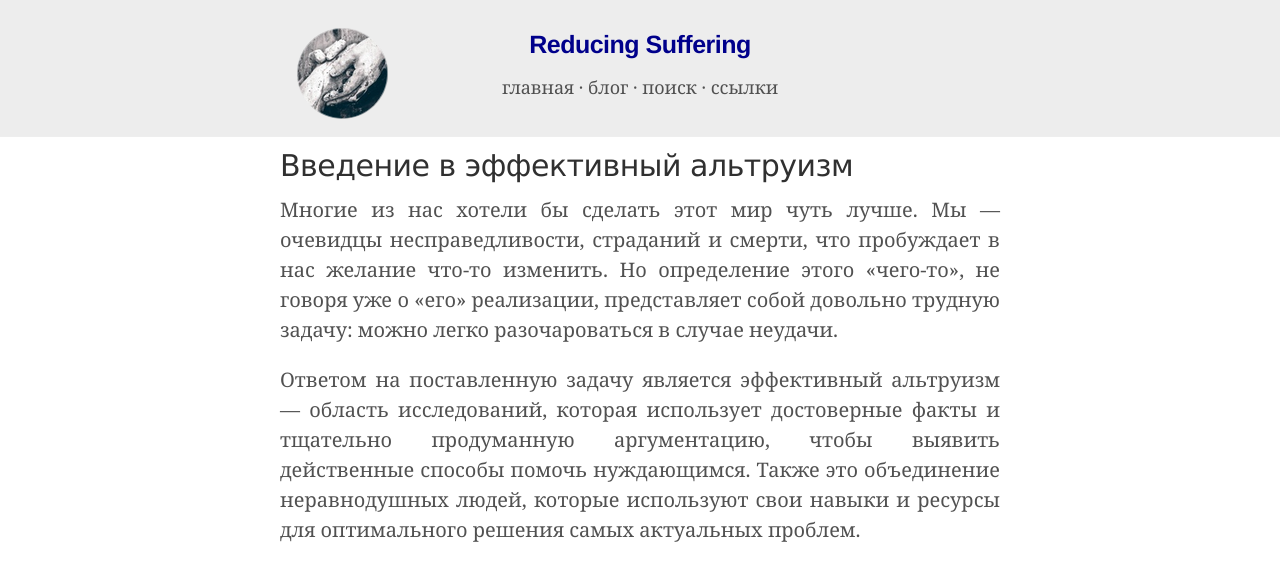
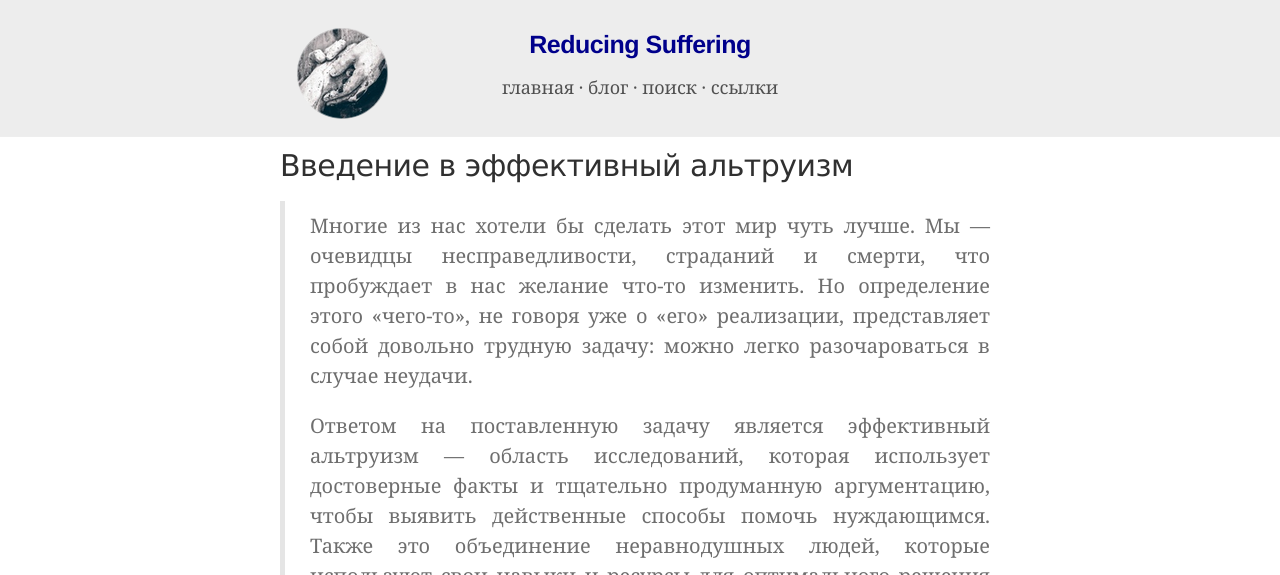
Before and after one commit to ReducingSuffering/reducingsuffering.github.io, a Jekyll site: the page built from _posts/wt/СМИ/CEA/2020-11-08-78.md, in a window 1280 px wide. Shown: the top 575 px of the page. Built offline with Jekyll 4.4.1, drawn with Linux system fonts in a browser that asks for light colours; grey boxes are pictures that could not be loaded.

Commit message:
Update 2020-11-08-78.md

```diff
--- a/_posts/wt/СМИ/CEA/2020-11-08-78.md
+++ b/_posts/wt/СМИ/CEA/2020-11-08-78.md
@@ -13,6 +13,6 @@ source:
 link_to: https://ea-ru.org/articles/introduction-to-effective-altruism
 preview: https://ea-ru.org/uploads/2018/09/prairie-679014_1920.jpg
 ---
-Многие из нас хотели бы сделать этот мир чуть лучше. Мы — очевидцы несправедливости, страданий и смерти, что пробуждает в нас желание что-то изменить. Но определение этого «чего-то», не говоря уже о «его» реализации, представляет собой довольно трудную задачу: можно легко разочароваться в случае неудачи.
-
-Ответом на поставленную задачу является эффективный альтруизм — область исследований, которая использует достоверные факты и тщательно продуманную аргументацию, чтобы выявить действенные способы помочь нуждающимся. Также это объединение неравнодушных людей, которые используют свои навыки и ресурсы для оптимального решения самых актуальных проблем.
+>Многие из нас хотели бы сделать этот мир чуть лучше. Мы — очевидцы несправедливости, страданий и смерти, что пробуждает в нас желание что-то изменить. Но определение этого «чего-то», не говоря уже о «его» реализации, представляет собой довольно трудную задачу: можно легко разочароваться в случае неудачи.
+>
+>Ответом на поставленную задачу является эффективный альтруизм — область исследований, которая использует достоверные факты и тщательно продуманную аргументацию, чтобы выявить действенные способы помочь нуждающимся. Также это объединение неравнодушных людей, которые используют свои навыки и ресурсы для оптимального решения самых актуальных проблем.
```
